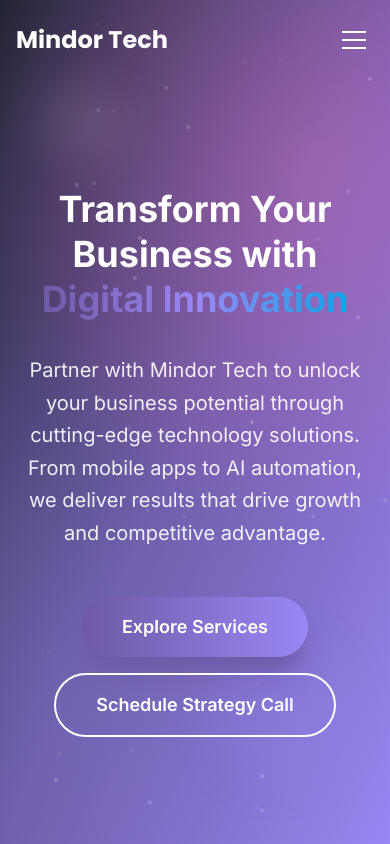
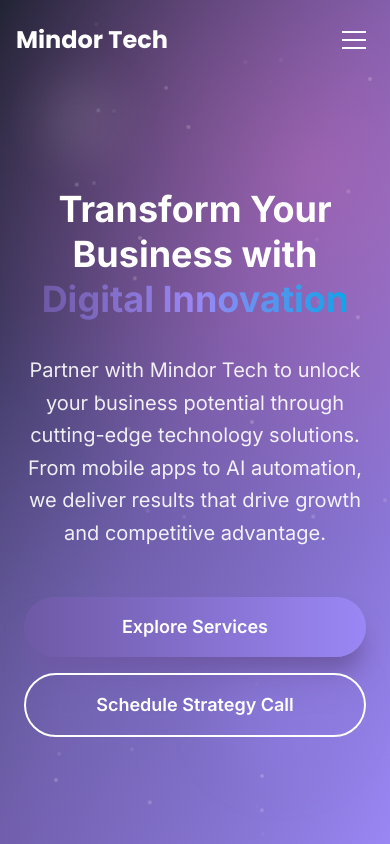
Before and after one commit to rastogi30/Mindor-tech, a React (Vite) app: page / in a window 390 px wide. Shown: the top 844 px of the page. Built offline with nearby package versions, Linux system fonts and the light colour scheme.

Commit message:
ui fixes

```diff
--- a/src/components/Footer.jsx
+++ b/src/components/Footer.jsx
@@ -4,21 +4,21 @@ import { Link } from 'react-router-dom';
 const socials = [
   {
     name: 'LinkedIn',
-    href: 'https://www.linkedin.com/company/mindor-tech/',
+    href: 'https://www.linkedin.com/company/mindortech/',
     icon: (
       <svg className="w-5 h-5" fill="currentColor" viewBox="0 0 24 24"><path d="M19 0h-14c-2.761 0-5 2.239-5 5v14c0 2.761 2.239 5 5 5h14c2.762 0 5-2.239 5-5v-14c0-2.761-2.238-5-5-5zm-11 19h-3v-10h3v10zm-1.5-11.268c-.966 0-1.75-.784-1.75-1.75s.784-1.75 1.75-1.75 1.75.784 1.75 1.75-.784 1.75-1.75 1.75zm15.5 11.268h-3v-5.604c0-1.337-.025-3.063-1.868-3.063-1.868 0-2.154 1.459-2.154 2.967v5.7h-3v-10h2.881v1.367h.041c.401-.761 1.379-1.563 2.841-1.563 3.04 0 3.601 2.002 3.601 4.604v5.592z"/></svg>
     )
   },
   {
     name: 'Twitter',
-    href: 'https://twitter.com/mindor_tech',
+    href: 'https://x.com/Mindor_Tech',
     icon: (
       <svg className="w-5 h-5" fill="currentColor" viewBox="0 0 24 24"><path d="M24 4.557a9.93 9.93 0 0 1-2.828.775 4.932 4.932 0 0 0 2.165-2.724c-.951.564-2.005.974-3.127 1.195a4.92 4.92 0 0 0-8.384 4.482c-4.086-.205-7.713-2.164-10.141-5.144a4.822 4.822 0 0 0-.666 2.475c0 1.708.87 3.216 2.188 4.099a4.904 4.904 0 0 1-2.229-.616c-.054 2.281 1.581 4.415 3.949 4.89a4.936 4.936 0 0 1-2.224.084c.627 1.956 2.444 3.377 4.6 3.417a9.867 9.867 0 0 1-6.102 2.104c-.396 0-.787-.023-1.175-.069a13.945 13.945 0 0 0 7.548 2.212c9.057 0 14.009-7.513 14.009-14.009 0-.213-.005-.425-.014-.636a10.012 10.012 0 0 0 2.457-2.548z"/></svg>
     )
   },
   {
     name: 'Instagram',
-    href: 'https://instagram.com/mindor_tech',
+    href: 'https://www.instagram.com/mindor_tech/',
     icon: (
       <svg className="w-5 h-5" fill="currentColor" viewBox="0 0 24 24"><path d="M12 2.163c3.204 0 3.584.012 4.85.07 1.366.062 2.633.334 3.608 1.308.974.974 1.246 2.242 1.308 3.608.058 1.266.069 1.646.069 4.85s-.012 3.584-.07 4.85c-.062 1.366-.334 2.633-1.308 3.608-.974.974-2.242 1.246-3.608 1.308-1.266.058-1.646.069-4.85.069s-3.584-.012-4.85-.07c-1.366-.062-2.633-.334-3.608-1.308-.974-.974-1.246-2.242-1.308-3.608-.058-1.266-.069-1.646-.069-4.85s.012-3.584.07-4.85c.062-1.366.334-2.633 1.308-3.608.974-.974 2.242-1.246 3.608-1.308 1.266-.058 1.646-.069 4.85-.069zm0-2.163c-3.259 0-3.667.012-4.947.07-1.276.058-2.687.334-3.678 1.325-.991.991-1.267 2.402-1.325 3.678-.058 1.28-.07 1.688-.07 4.947s.012 3.667.07 4.947c.058 1.276.334 2.687 1.325 3.678.991.991 2.402 1.267 3.678 1.325 1.28.058 1.688.07 4.947.07s3.667-.012 4.947-.07c1.276-.058 2.687-.334 3.678-1.325.991-.991 1.267-2.402 1.325-3.678.058-1.28.07-1.688.07-4.947s-.012-3.667-.07-4.947c-.058-1.276-.334-2.687-1.325-3.678-.991-.991-2.402-1.267-3.678-1.325-1.28-.058-1.688-.07-4.947-.07zm0 5.838a6.162 6.162 0 1 0 0 12.324 6.162 6.162 0 0 0 0-12.324zm0 10.162a3.999 3.999 0 1 1 0-7.998 3.999 3.999 0 0 1 0 7.998zm6.406-11.845a1.44 1.44 0 1 0 0 2.881 1.44 1.44 0 0 0 0-2.881z"/></svg>
     )
--- a/src/components/Hero.jsx
+++ b/src/components/Hero.jsx
@@ -95,16 +95,17 @@ const Hero = ({ scrollToSection }) => {
             transition={{ duration: 0.8, delay: 0.8 }}
           >
             <motion.div
+              className="w-full sm:w-auto"
               whileHover={{ scale: 1.05 }}
               whileTap={{ scale: 0.95 }}
             >
-              <Link to="/services" className="btn btn-primary-large">
+              <Link to="/services" className="btn btn-primary-large w-full sm:w-auto">
                 Explore Services
               </Link>
             </motion.div>
 
             <motion.button
-              className="btn btn-secondary-large"
+              className="btn btn-secondary-large w-full sm:w-auto"
               onClick={() => scrollToSection('contact')}
               whileHover={{ scale: 1.05 }}
               whileTap={{ scale: 0.95 }}
@@ -142,7 +143,7 @@ const Hero = ({ scrollToSection }) => {
         }}
       />
 
-      <style jsx>{`
+      <style>{`
         @keyframes float {
           0%, 100% {
             transform: translateY(0px) translateX(0px);
```
